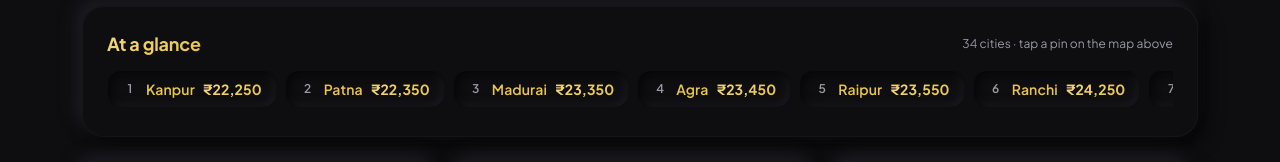
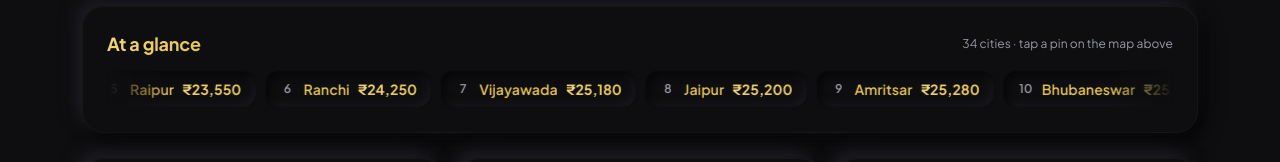
Before and after one commit to trippusultan/kharchabae, a Next.js app: page / in a window 1280 px wide. Shown: the part 899-1061 px from the top of the page. Built offline with nearby package versions, Linux system fonts and the light colour scheme; no server answers; the database is empty.

Commit message:
Make 'At a glance' strip an infinite auto-scroll marquee
- Doubled pill track, translateX -50% loop (48s), seamless
- Pause on hover so users can click; edge fade mask
- Reduced-motion: falls back to manual horizontal scroll, no animation
- Duplicate copy aria-hidden + tabIndex -1 for a11y

```diff
--- a/src/app/globals.css
+++ b/src/app/globals.css
@@ -165,3 +165,14 @@ svg { -webkit-tap-highlight-color: transparent; }
   border-radius: 14px;
   box-shadow: inset 3px 3px 8px var(--bg-dark), inset -3px -3px 8px var(--bg-light);
 }
+
+/* Auto-scrolling marquee for the "At a glance" strip.
+   Track holds TWO copies of the pills; translating -50% loops seamlessly. */
+.marquee { overflow: hidden; -webkit-mask-image: linear-gradient(90deg, transparent, #000 6%, #000 94%, transparent); mask-image: linear-gradient(90deg, transparent, #000 6%, #000 94%, transparent); }
+.marquee-track { display: flex; width: max-content; gap: 8px; animation: marqueeScroll 48s linear infinite; will-change: transform; }
+.marquee:hover .marquee-track { animation-play-state: paused; }
+@keyframes marqueeScroll { from { transform: translateX(0); } to { transform: translateX(-50%); } }
+@media (prefers-reduced-motion: reduce) {
+  .marquee-track { animation: none; }
+  .marquee { overflow-x: auto; -webkit-mask-image: none; mask-image: none; }
+}
--- a/src/app/page.tsx
+++ b/src/app/page.tsx
@@ -104,9 +104,12 @@ export default async function Home() {
             <h2 className="text-lg font-bold gold-text">At a glance</h2>
             <span className="text-xs text-[var(--muted)]">{ranked.length} cities · tap a pin on the map above</span>
           </div>
-          <div className="flex items-center gap-2 overflow-x-auto pb-1">
-            {ranked.map((c) => (
-              <a key={c.slug} href={`/city/${c.slug}`}
+          <div className="marquee">
+            <div className="marquee-track">
+              {[...ranked, ...ranked].map((c, i) => (
+                <a key={`${c.slug}-${i}`} href={`/city/${c.slug}`}
+                  aria-hidden={i >= ranked.length}
+                  tabIndex={i >= ranked.length ? -1 : undefined}
                   className="rank-row flex shrink-0 items-center gap-2 rounded-full px-3.5 py-2 transition hover:border-[var(--gold)]"
                   style={{ border: "1px solid transparent" }}
                   title={`${c.name} — ${inr(c.total)}/mo`}>
@@ -115,6 +118,7 @@ export default async function Home() {
                   <span className="gold-text text-sm font-bold">{inr(c.total)}</span>
                 </a>
               ))}
+            </div>
           </div>
         </div>
 
```
Lines whose indentation alone changed are shown as unchanged.
